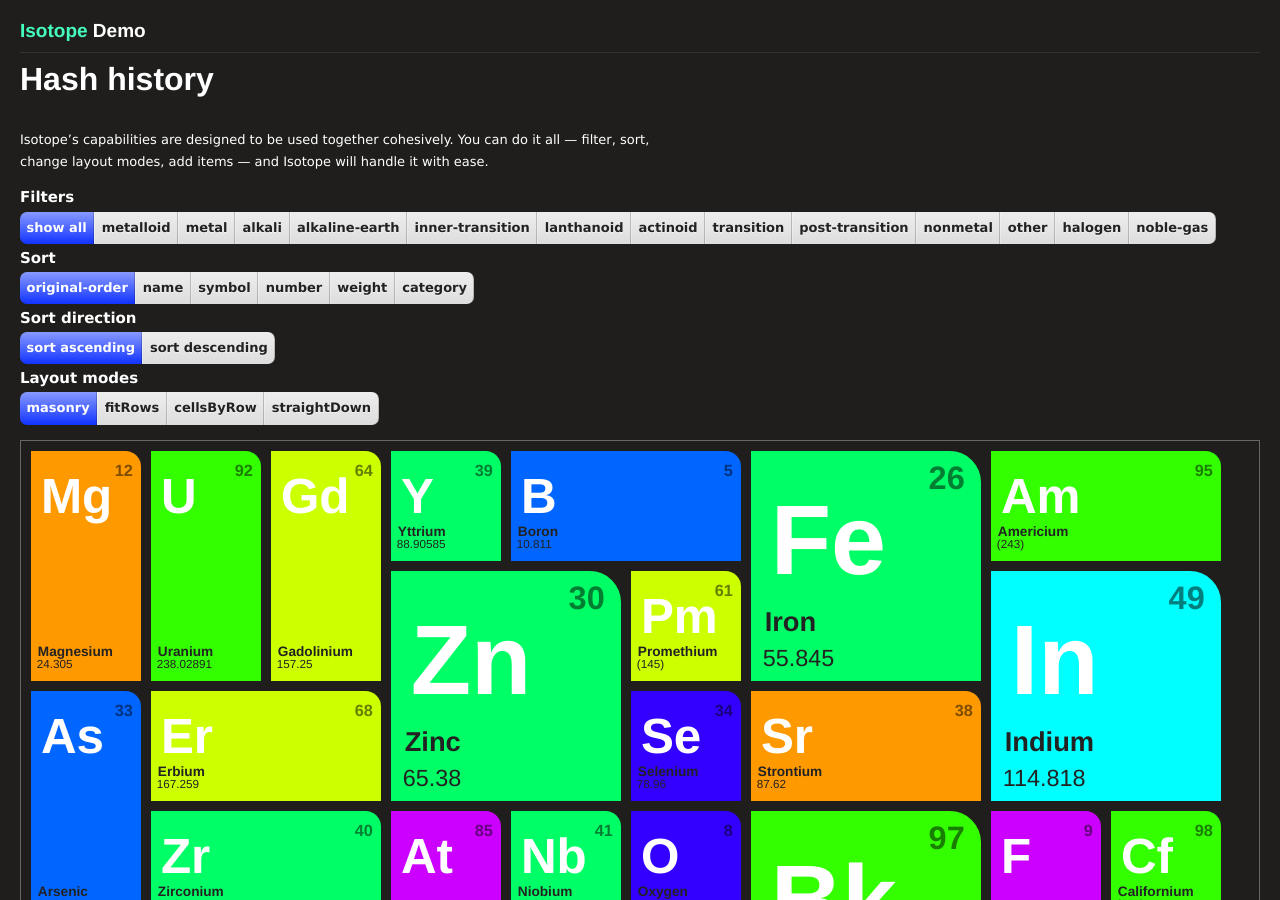
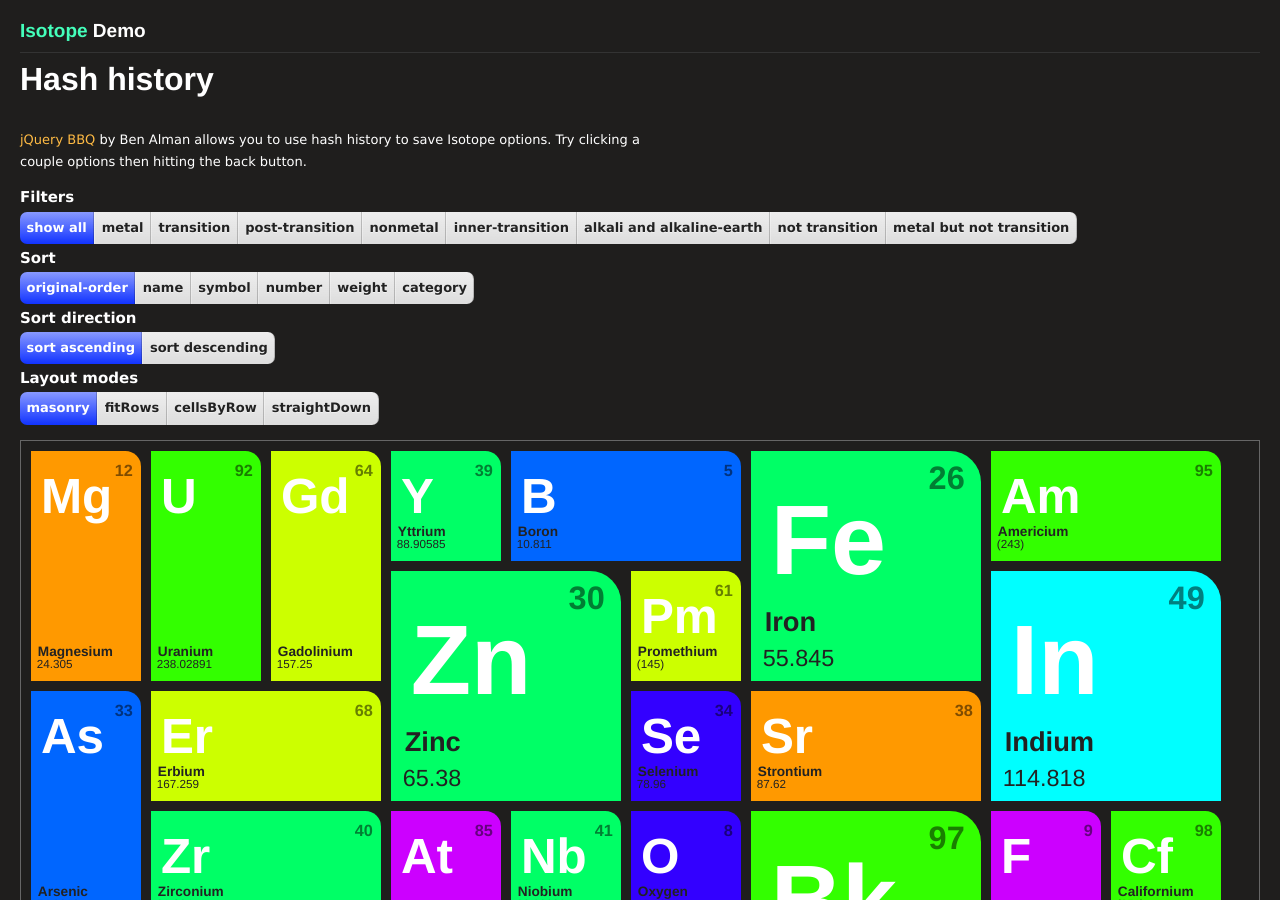
Before and after one commit to metafizzy/isotope, a Jekyll site: the page built from _posts/demos/2011-06-13-hash-history.html, in a window 1280 px wide and 900 px high. Built offline with Jekyll 4.4.1, drawn with Linux system fonts in a browser that asks for light colours.

Commit message:
demos : hash-history : revise for public consumption

```diff
--- a/_posts/demos/2011-06-13-hash-history.html
+++ b/_posts/demos/2011-06-13-hash-history.html
@@ -6,30 +6,24 @@ related: z-etc
 ---
 
 <section id="copy">
-  <p>Isotope&rsquo;s capabilities are designed to be used together cohesively. You can do it all &mdash; filter, sort, change layout modes, add items &mdash; and Isotope will handle it with ease.</p>
+  <p><a href="http://benalman.com/projects/jquery-bbq-plugin/">jQuery BBQ</a> by Ben Alman allows you to use hash history to save Isotope options. Try clicking a couple options then hitting the back button.</p>
 </section>
 
 <section id="options" class="clearfix">
 
   <h3>Filters</h3>
 
-  <ul id="filters" class="option-set floated clearfix">
+  <ul id="filters" class="option-set floated clearfix" data-option-key="filter">
     <li><a href="#filter=*" class="selected">show all</a></li>
-    <li><a href="#filter=.metalloid">metalloid</a></li>
     <li><a href="#filter=.metal">metal</a></li>
-    <li><a href="#filter=.alkali">alkali</a></li>
-    <li><a href="#filter=.alkaline-earth">alkaline-earth</a></li>
-    <li><a href="#filter=.inner-transition">inner-transition</a></li>
-    <li><a href="#filter=.lanthanoid">lanthanoid</a></li>
-    <li><a href="#filter=.actinoid">actinoid</a></li>
     <li><a href="#filter=.transition">transition</a></li>
     <li><a href="#filter=.post-transition">post-transition</a></li>
     <li><a href="#filter=.nonmetal">nonmetal</a></li>
-    <li><a href="#filter=.other">other</a></li>
-    <li><a href="#filter=.halogen">halogen</a></li>
-    <li><a href="#filter=.noble-gas">noble-gas</a></li>
+    <li><a href="#filter=.inner-transition">inner-transition</a></li>
+    <li><a href="#filter=.alkali%2C+.alkaline-earth">alkali and alkaline-earth</a></li>
+    <li><a href="#filter=%3Anot(.transition)" data-option-value=":not(.transition)">not transition</a></li>
+    <li><a href="#filter=.metal%3Anot(.transition)" data-option-value=".metal:not(.transition)">metal but not transition</a></li>
   </ul>
-
 
   <h3>Sort</h3>
 
@@ -70,7 +64,6 @@ related: z-etc
 <script src="../{{ site.jquery_js }}"></script>
 <script src="../{{ site.isotope_js }}"></script>
 <script src="../js/jquery.ba-bbq.min.js"></script>
-<script src="../js/fake-element.js"></script>
 <script>
 $(function(){
 
@@ -146,6 +141,7 @@ $(function(){
 
     $.extend( isotopeOptions, option );
 
+    // set hash, triggers hashchange on window
     $.bbq.pushState( isotopeOptions );
     isOptionLinkClicked = true;
 
@@ -154,7 +150,7 @@ $(function(){
 
 
   $(window).bind( 'hashchange', function( event ){
-    // get
+    // get options object from hash
     var hashOptions = $.deparam.fragment( window.location.href, true );
 
     // do not proceed if hash options aren't new
@@ -163,7 +159,7 @@ $(function(){
     }
 
     isotopeOptions = hashOptions;
-
+    // apply options from hash
     $container.isotope( isotopeOptions );
 
     // if option link was not clicked
@@ -171,22 +167,20 @@ $(function(){
     if ( !isOptionLinkClicked ) {
       // iterate over options
       for ( var key in isotopeOptions ) {
-        var hrefObj = {},
-            hrefValue;
-
+        var hrefObj = {};
         hrefObj[ key ] = isotopeOptions[ key ];
         // convert object into parameter string
         // i.e. { filter: 'inner-transition' } -> 'filter=inner-transition'
-        hrefValue = $.param( hrefObj );
-        var $selectedLink = $optionSets.find('a[href="#' + hrefValue + '"]');
+        var hrefValue = $.param( hrefObj ),
+            // get matching link
+            $selectedLink = $optionSets.find('a[href="#' + hrefValue + '"]');
         changeSelectedLink( $selectedLink );
-
       }
-
     }
 
     isOptionLinkClicked = false;
   })
+    // trigger hashchange to capture any hash data on init
     .trigger('hashchange');
 
 
```
Also changed, not shown: other parts of _posts/demos/2011-06-13-hash-history.html (+5 -3 lines).
